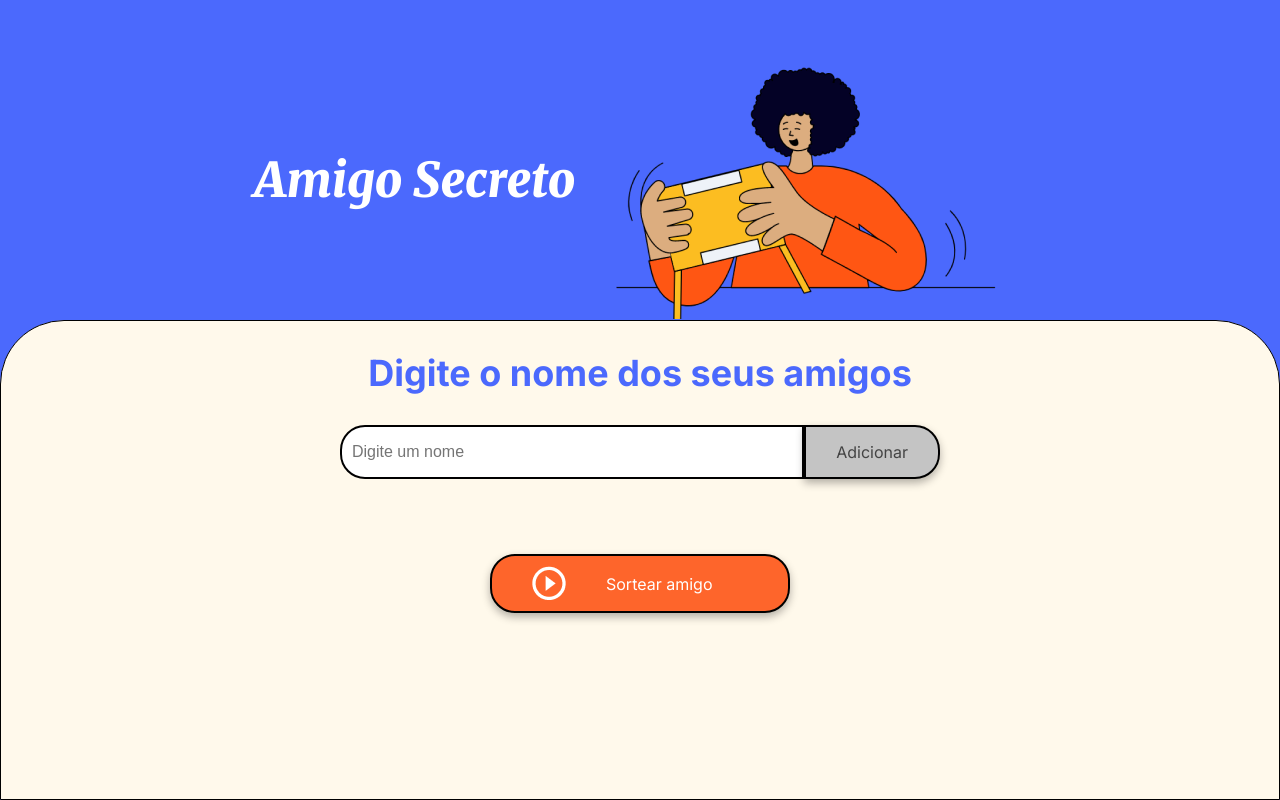
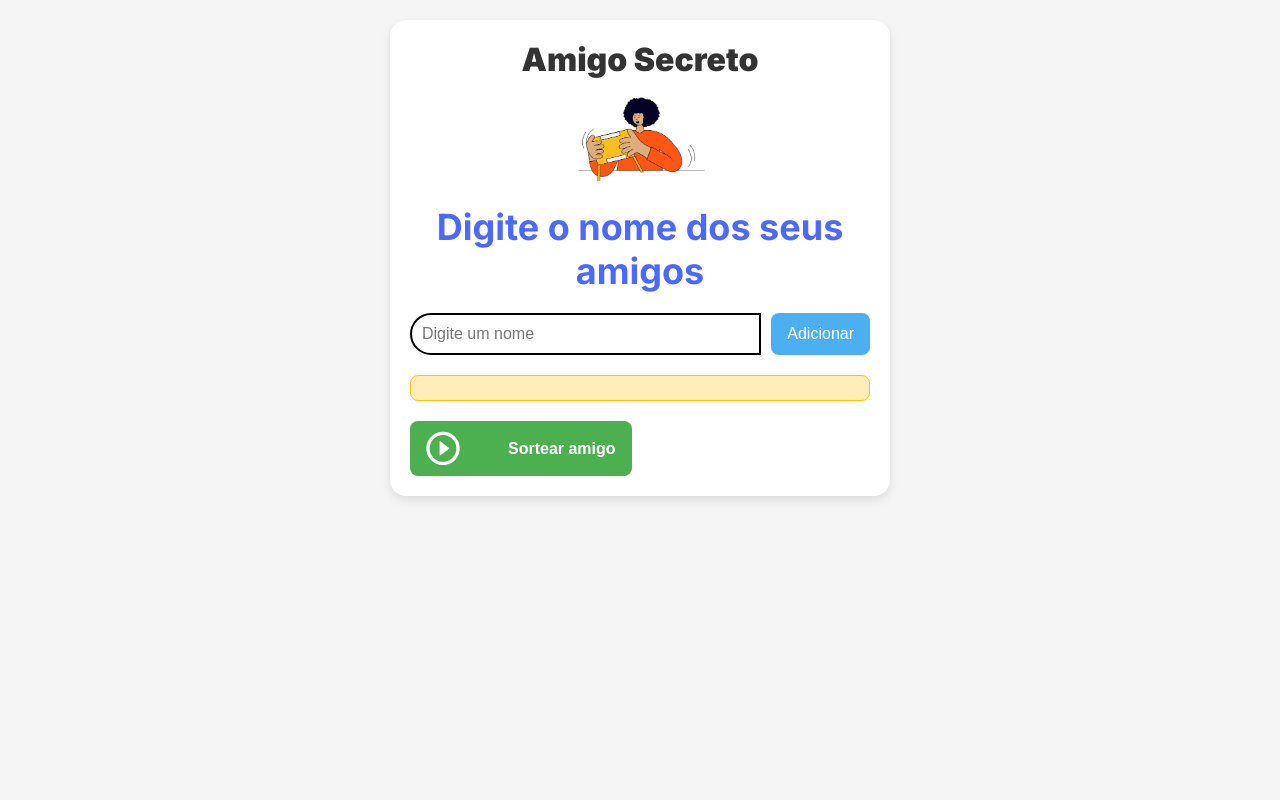
Before and after one commit to ClauberRocha/Amigo-Secreto, a plain HTML site: page index.html in a window 1280 px wide. Drawn offline with Linux system fonts and the light colour scheme.

Commit message:
Novas funcoes no CSS

```diff
--- a/style.css
+++ b/style.css
@@ -16,32 +16,50 @@
 }
 
 body {
-    height: 100vh;
+    /*height: 100vh;
     background-color: var(--color-primary);
     display: flex;
     justify-content: center;
-    align-items: center;
+    align-items: center;*/
+
+    font-family: 'Inter', sans-serif;
+    background-color: #f5f5f5;
+    color: #333;
+    display: flex;
+    justify-content: center;
+    align-items: flex-start;
+    padding: 20px;
 }
 
 .main-content {
-    display: flex;
+    /*display: flex;
     flex-direction: column;
     height: 100%;
+    width: 100%;*/
+
+    background: white;
+    padding: 20px;
+    border-radius: 16px;
+    box-shadow: 0px 4px 10px rgba(0,0,0,0.1);
+    max-width: 500px;
     width: 100%;
 }
 
-/* Banner */
+/* Banner - Cabeçalho */
 .header-banner {
-    flex: 40%;
+    /*flex: 40%;
     display: flex;
     justify-content: center;
     align-items: center;
-    padding: 40px 0 0;
+    padding: 40px 0 0;*/
+
+    text-align: center;
+    margin-bottom: 20px;
 }
 
-/* Seção de entrada */
+/* Seção de entrada (INPUT) */
 .input-section {
-    flex: 60%;
+    /*flex: 60%;
     background-color: var(--color-secondary);
     border: 1px solid #000;
     border-radius: 64px 64px 0 0;
@@ -49,16 +67,50 @@ body {
     flex-direction: column;
     align-items: center;
     padding: 20px;
-    width: 100%;
+    width: 100%;*/
+    margin-top: 10px;
+}
+
+.section-title {
+    font-size: 1.2rem;
+    font-weight: 700;
+    margin-bottom: 10px;
+}
+
+.input-wrapper {
+    display: flex;
+    gap: 10px;
+}
+
+.input-name {
+    flex: 1;
+    padding: 10px;
+    border: 2px solid #ddd;
+    border-radius: 8px;
+    font-size: 1rem;
+    outline: none;
+}
+
+.input-name:focus {
+    border-color: #4cafef;
 }
 
 /* Títulos */
 .main-title {
+    /*
     font-size: 48px;
     font-family: "Merriweather", serif;
     font-weight: 900;
     font-style: italic;
-    color: var(--color-white);
+    color: var(--color-white);*/
+
+    font-size: 2rem;
+    font-weight: 900;
+    margin-bottom: 10px;
+}
+
+.header-banner img {
+    max-width: 150px;
 }
 
 .section-title {
@@ -106,26 +158,56 @@ body {
 
 /* Estilos de botão */
 button {
-    padding: 15px 30px;
+    /* padding: 15px 30px;
     font-family: "Inter", sans-serif;
     font-size: 16px;
     border: 2px solid #000;
     border-radius: 25px;
     box-shadow: 0 4px 8px rgba(0, 0, 0, 0.3);
+    cursor: pointer;*/
+    border: none;
     cursor: pointer;
+    font-size: 1rem;
 }
 
 .button-add {
-    background-color: var(--color-tertiary);
+    /*background-color: var(--color-tertiary);
     color: var(--color-text);
-    border-radius: 0 25px 25px 0;
+    border-radius: 0 25px 25px 0;*/
+    background-color: #4cafef;
+    color: white;
+    padding: 10px 16px;
+    border-radius: 8px;
+    transition: background 0.3s ease;
 }
 
 .button-add:hover {
-    background-color: #a1a1a1;
+    /*background-color: #a1a1a1;*/
+    background-color: #3a9fd6;
+}
+
+.button-container {
+    margin-top: 20px;
+    text-align: center;
 }
 
 /* Listas */
+.name-list {
+    list-style: none;
+    margin-top: 15px;
+    padding: 0;
+}
+
+.name-list li {
+    background: #f0f8ff;
+    padding: 8px 12px;
+    margin-bottom: 8px;
+    border-radius: 8px;
+    display: flex;
+    justify-content: space-between;
+    align-items: center;
+}
+
 ul {
     list-style-type: none;
     color: var(--color-text);
@@ -135,22 +217,39 @@ ul {
 }
 
 .result-list {
-    margin-top: 15px;
+    /*margin-top: 15px;
     color: #015201;
     font-size: 22px;
     font-weight: bold;
+    text-align: center;*/
+    background-color: #ffeeba;
+    border: 1px solid #ffc107;
+    padding: 12px;
+    border-radius: 8px;
+    font-weight: bold;
+    font-size: 1.1rem;
     text-align: center;
 }
 
 /* Botão de sortear título */
 .button-draw {
-    display: flex;
+    /*display: flex;
     align-items: center;
     width: 100%;
     padding: 10px 40px;
     color: var(--color-white);
     background-color: var(--color-button);
-    font-size: 16px;
+    font-size: 16px;*/
+    background-color: #4caf50;
+    color: white;
+    padding: 10px 16px;
+    border-radius: 8px;
+    font-weight: bold;
+    display: flex;
+    align-items: center;
+    gap: 8px;
+    justify-content: center;
+    transition: background 0.3s ease;
 }
 
 .button-draw img {
@@ -158,5 +257,21 @@ ul {
 }
 
 .button-draw:hover {
-    background-color: var(--color-button-hover);
+    /*background-color: var(--color-button-hover);*/
+     background-color: #3e8e41;
 }
+
+/* ===== RESPONSIVIDADE ===== */
+@media (max-width: 500px) {
+    .input-wrapper {
+        flex-direction: column;
+    }
+
+    .button-add {
+        width: 100%;
+    }
+
+    .button-draw {
+        width: 100%;
+    }
+}
```
